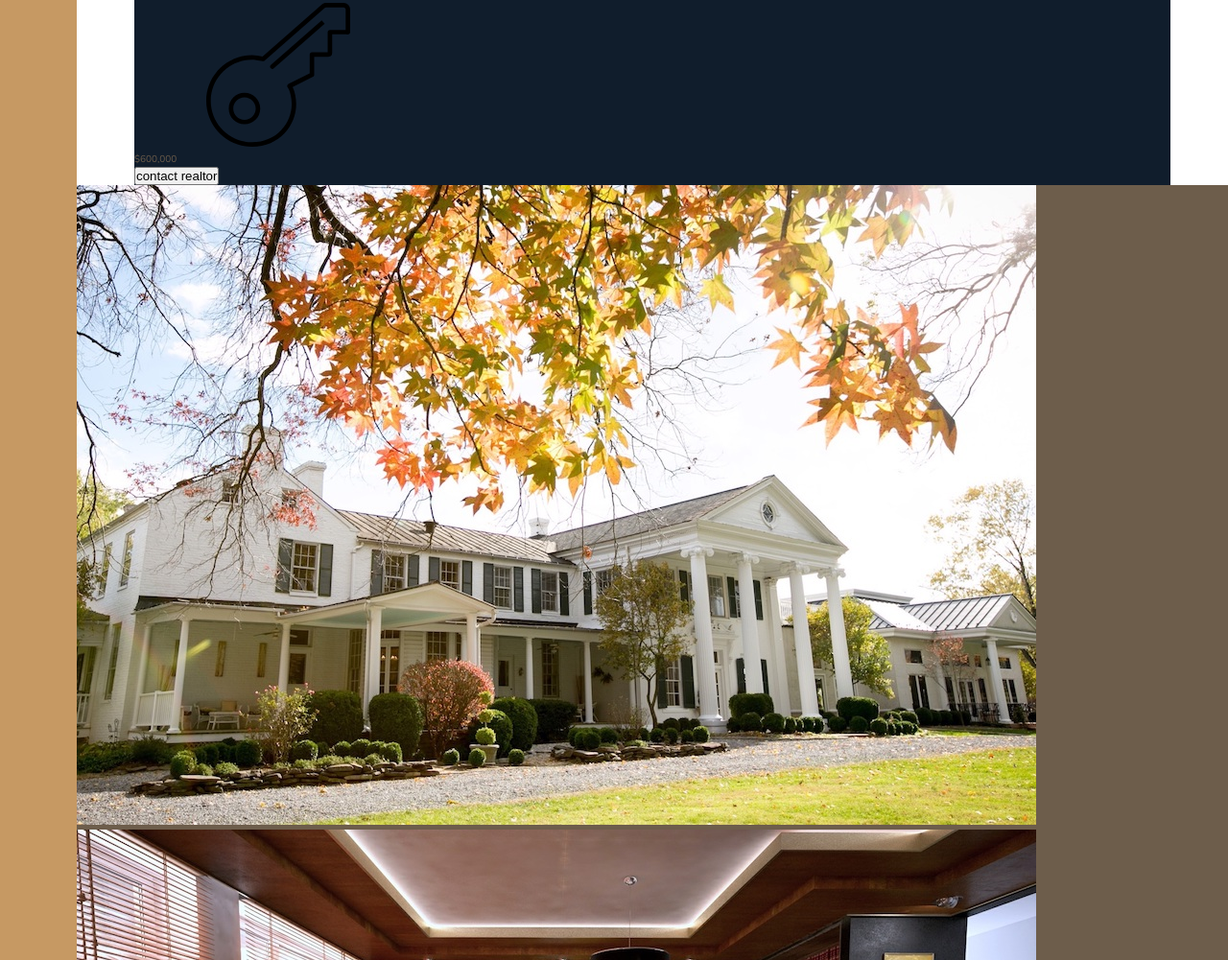
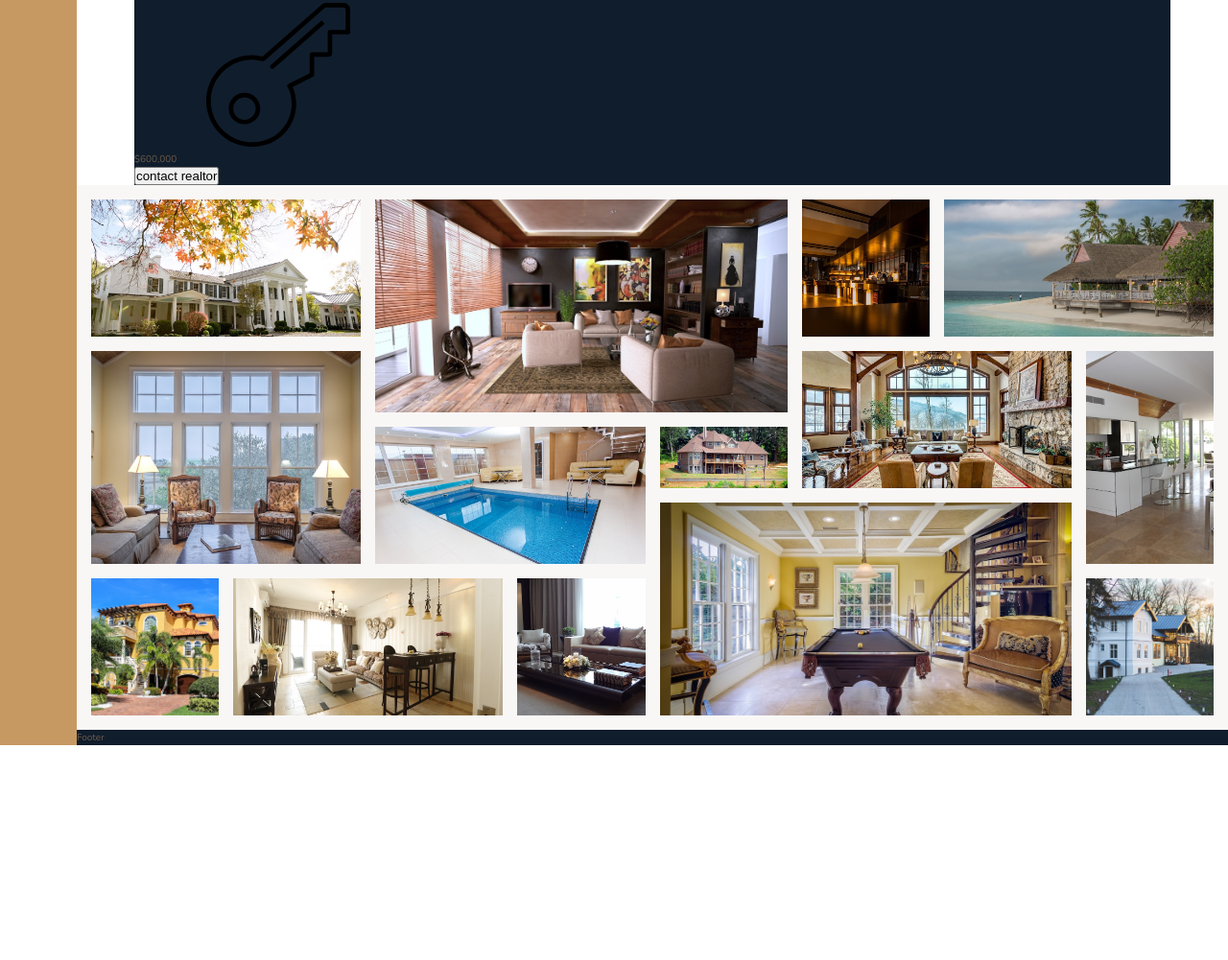
Before and after one commit to iamgraviteja/nexter, a website: page index.html in a window 1280 px wide. Shown: the part 10999-12000 px from the top of the page at 96% size. After the commit the page ends 11776 px from the top, so only its background shows below. Drawn offline with nearby package versions, Linux system fonts and the light colour scheme; files that its build step writes are made by us from their sources.

Commit message:
Update _gallery.scss

```diff
--- a/sass/_gallery.scss
+++ b/sass/_gallery.scss
@@ -1,4 +1,91 @@
 .gallery {
-    background-color: $color-grey-dark-2;
+    background-color: $color-grey-light-1;
     grid-column: full-start / full-end;
+
+    display: grid;
+    padding: 1.5rem;
+    grid-template-columns: repeat(8, 1fr);
+    grid-template-rows: repeat(7, 5vw);
+    grid-gap: 1.5rem;
+
+    &__item {
+
+        &--1 {
+            grid-column: 1 / span 2;
+            grid-row: 1 / span 2;
+        }
+
+        &--2 {
+            grid-column: 3 / span 3;
+            grid-row: 1 / span 3;
+        }
+
+        &--3 {
+            grid-column: 6 / span 1;
+            grid-row: 1 / span 2;
+        }
+
+        &--4 {
+            grid-column: 7 / -1;
+            grid-row: 1 / span 2;
+        }
+
+        &--5 {
+            grid-column: 1 / span 2;
+            grid-row: 3 / span 3;
+        }
+
+        &--6 {
+            grid-column: 3 / span 2;
+            grid-row: 4 / span 2;
+        }
+
+        &--7 {
+            grid-column: 5 / span 1;
+            grid-row: 4 / span 1;
+        }
+
+        &--8 {
+            grid-column: 6 / span 2;
+            grid-row: 3 / span 2;
+        }
+
+        &--9 {
+            grid-column: 8 / -1;
+            grid-row: 3 / span 3;
+        }
+
+        &--10 {
+            grid-column: 1 / span 1;
+            grid-row: 6 / -1;
+        }
+
+        &--11 {
+            grid-column: 2 / span 2;
+            grid-row: 6 / -1;
+        }
+
+        &--12 {
+            grid-column: 4 / span 1;
+            grid-row: 6 / -1;
+        }
+
+        &--13 {
+            grid-column: 5 / span 3;
+            grid-row: 5 / -1;
+        }
+
+        &--14 {
+            grid-column: 8 / -1;
+            grid-row: 6 / -1;
+        }
+
+    }
+
+    &__img {
+        height: 100%;
+        width: 100%;
+        object-fit: cover;
+        display: block;
+    }
 }
```
